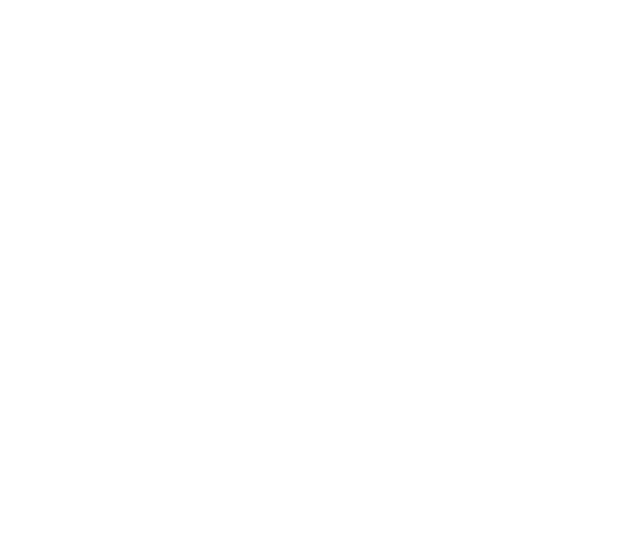
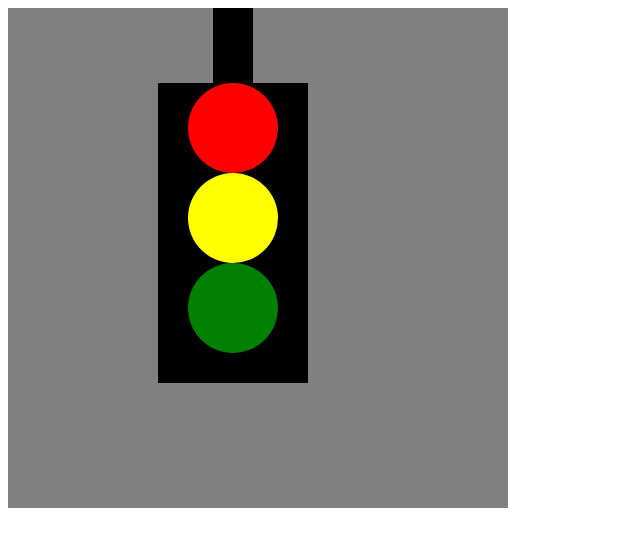
Before and after one commit to KatrinaFuller/stoplight, a plain HTML site: page index.html in a window 1280 px wide. Shown: the whole page, without its empty margins (0-640 px from the left). Drawn offline with Linux system fonts and the light colour scheme.

Commit message:
finished stoplight

```diff
--- a/index.html
+++ b/index.html
@@ -5,11 +5,20 @@
   <meta charset="UTF-8">
   <meta name="viewport" content="width=device-width, initial-scale=1.0">
   <meta http-equiv="X-UA-Compatible" content="ie=edge">
+  <link rel="stylesheet" href="style.css">
   <title>stoplight</title>
 </head>
 
 <body>
-
+  <div class="bigbox">
+    <div class="post">
+    </div>
+    <div class="stoplight">
+      <div class="redlight"></div>
+      <div class="yellowlight"></div>
+      <div class="greenlight"></div>
+    </div>
+  </div>
 </body>
 
 </html>
--- a/style.css
+++ b/style.css
@@ -0,0 +1,54 @@
+.bigbox{
+  background-color: gray;
+  width: 500px;
+  height: 500px;
+}
+.post{
+  background-color: black;
+  width: 40px;
+  height: 75px;
+  margin-left: 41%;
+}
+.stoplight{
+  background-color: black;
+  height: 300px;
+  width: 150px;
+  margin-left: 150px;
+}
+.redlight{
+  background-color: red;
+  height: 90px;
+  width:90px;
+  margin-left: 30px;
+  border-radius: 50%;
+}
+.yellowlight{
+  background-color: yellow;
+  height: 90px;
+  width: 90px;
+  margin-left: 30px;
+  border-radius: 50%;
+}
+.greenlight{
+  background-color: green;
+  height: 90px;
+  width: 90px;
+  margin-left: 30px;
+  border-radius: 50%;
+}
+.redlight:hover{
+  box-shadow: 0px 0px 15px 20px rgba(255, 0, 0, 0.5 )
+}
+.greenlight:hover{
+  box-shadow: 0px 0px 15px 20px rgba(17, 185, 17, 0.486 )
+}
+.yellowlight:hover{
+  box-shadow: 0px 0px 15px 20px rgba(255, 208, 0, 0.513 )
+}
+/* .light{
+  margin: 12px;
+  height: 75px;
+  width: 75px;
+  border-radius: 100%;
+  background-color: white;
+} */
```
